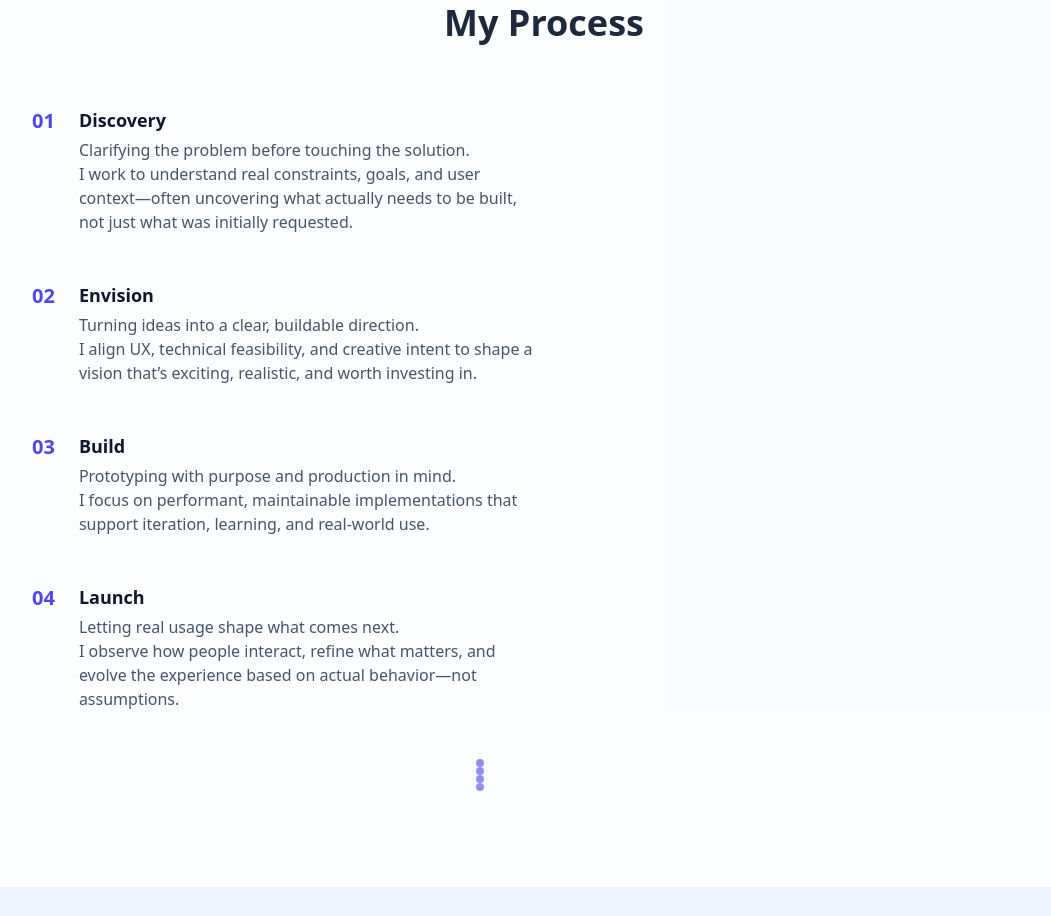
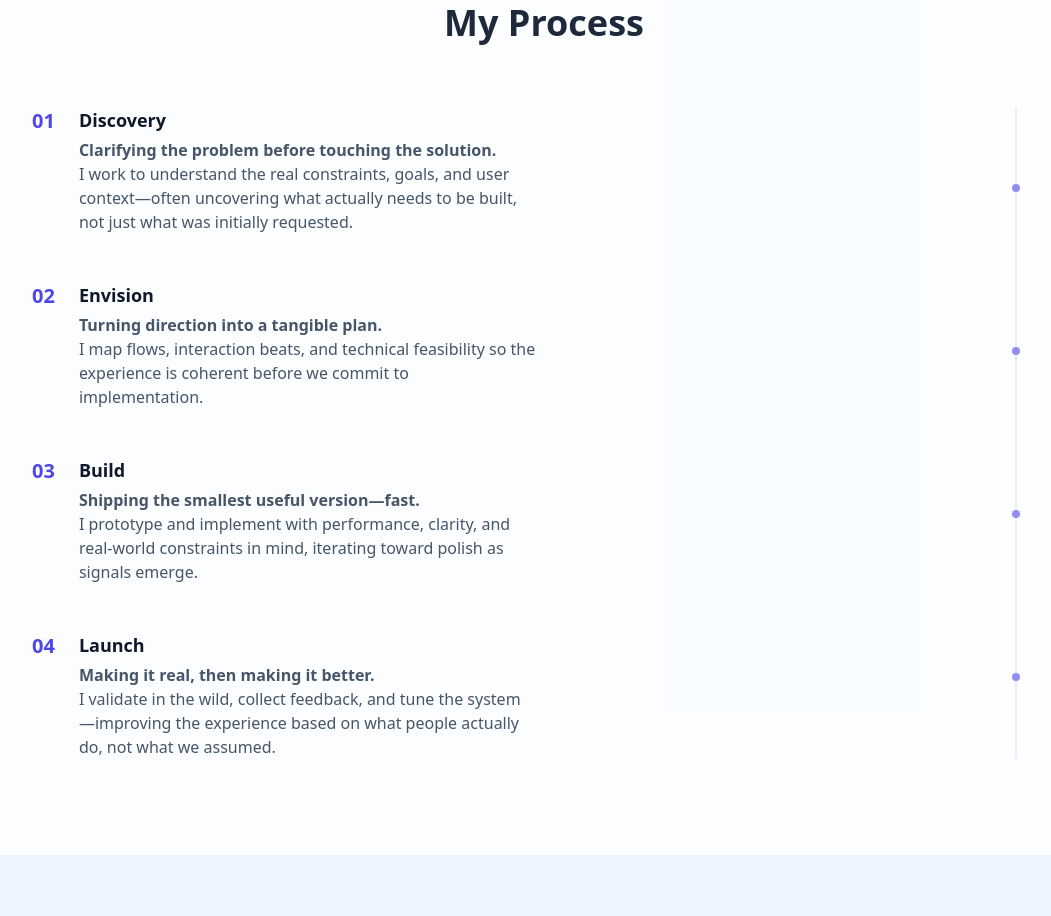
Before and after one commit to IsaacNino/portfolio-site, a website: page index.html in a window 1280 px wide. Shown: the part 2591-3507 px from the top of the page, without its empty margins (96-1147 px from the left). Drawn offline with nearby package versions, Linux system fonts and the light colour scheme.

Commit message:
Refine process section copy and structure

```diff
--- a/index.html
+++ b/index.html
@@ -148,9 +148,7 @@
 
         <section id="process" class="py-24 px-6 bg-white/70">
             <div class="max-w-5xl mx-auto">
-                <h2 class="text-3xl md:text-4xl font-bold mb-16 text-center">
-                My Process
-                </h2>
+                <h2 class="text-3xl md:text-4xl font-bold mb-16 text-center">My Process</h2>
 
                 <div class="process-grid">
                 <div class="process-steps">
@@ -161,8 +159,8 @@
                     <div class="process-content">
                         <h3>Discovery</h3>
                         <p>
-                            Clarifying the problem before touching the solution.<br />
-                            I work to understand real constraints, goals, and user context—often uncovering what actually needs to be built, not just what was initially requested.
+                        <strong>Clarifying the problem before touching the solution.</strong><br>
+                        I work to understand the real constraints, goals, and user context—often uncovering what actually needs to be built, not just what was initially requested.
                         </p>
                     </div>
                     <span class="process-line"></span>
@@ -174,8 +172,8 @@
                     <div class="process-content">
                         <h3>Envision</h3>
                         <p>
-                            Turning ideas into a clear, buildable direction.<br />
-                            I align UX, technical feasibility, and creative intent to shape a vision that’s exciting, realistic, and worth investing in.
+                        <strong>Turning direction into a tangible plan.</strong><br>
+                        I map flows, interaction beats, and technical feasibility so the experience is coherent before we commit to implementation.
                         </p>
                     </div>
                     <span class="process-line"></span>
@@ -187,8 +185,8 @@
                     <div class="process-content">
                         <h3>Build</h3>
                         <p>
-                            Prototyping with purpose and production in mind.<br />
-                            I focus on performant, maintainable implementations that support iteration, learning, and real-world use.
+                        <strong>Shipping the smallest useful version—fast.</strong><br>
+                        I prototype and implement with performance, clarity, and real-world constraints in mind, iterating toward polish as signals emerge.
                         </p>
                     </div>
                     <span class="process-line"></span>
@@ -200,10 +198,12 @@
                     <div class="process-content">
                         <h3>Launch</h3>
                         <p>
-                            Letting real usage shape what comes next.<br />
-                            I observe how people interact, refine what matters, and evolve the experience based on actual behavior—not assumptions.
+                        <strong>Making it real, then making it better.</strong><br>
+                        I validate in the wild, collect feedback, and tune the system—improving the experience based on what people actually do, not what we assumed.
                         </p>
                     </div>
+                    </div>
+
                 </div>
 
                 <div class="process-visual">
@@ -214,7 +214,6 @@
                     <span class="process-node"></span>
                 </div>
                 </div>
-
             </div>
         </section>
 
```
Lines whose indentation alone changed are shown as unchanged.
